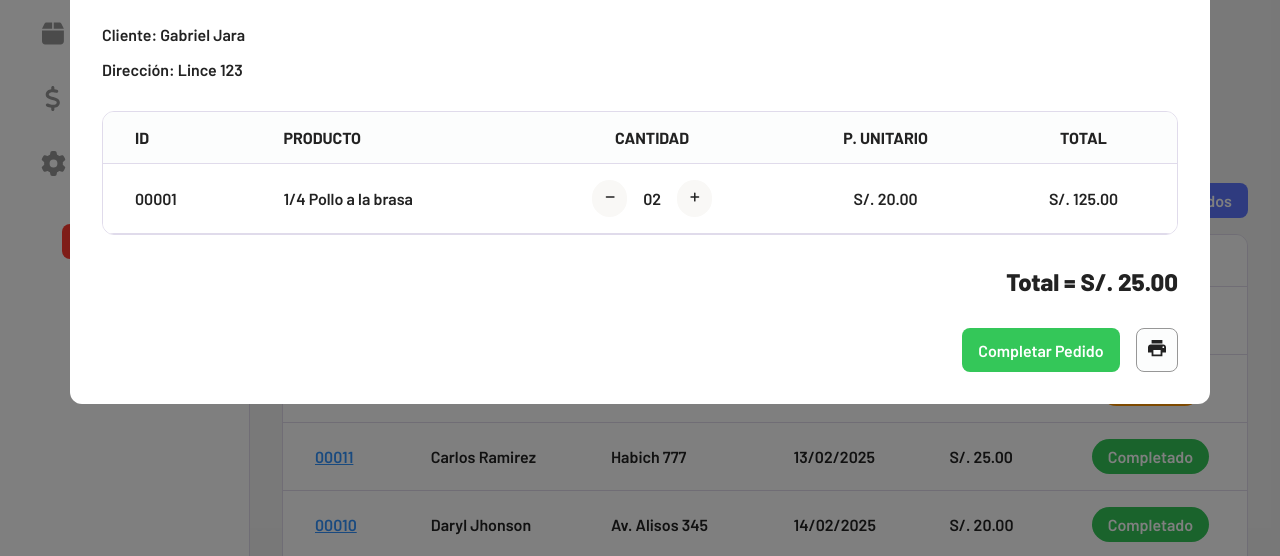
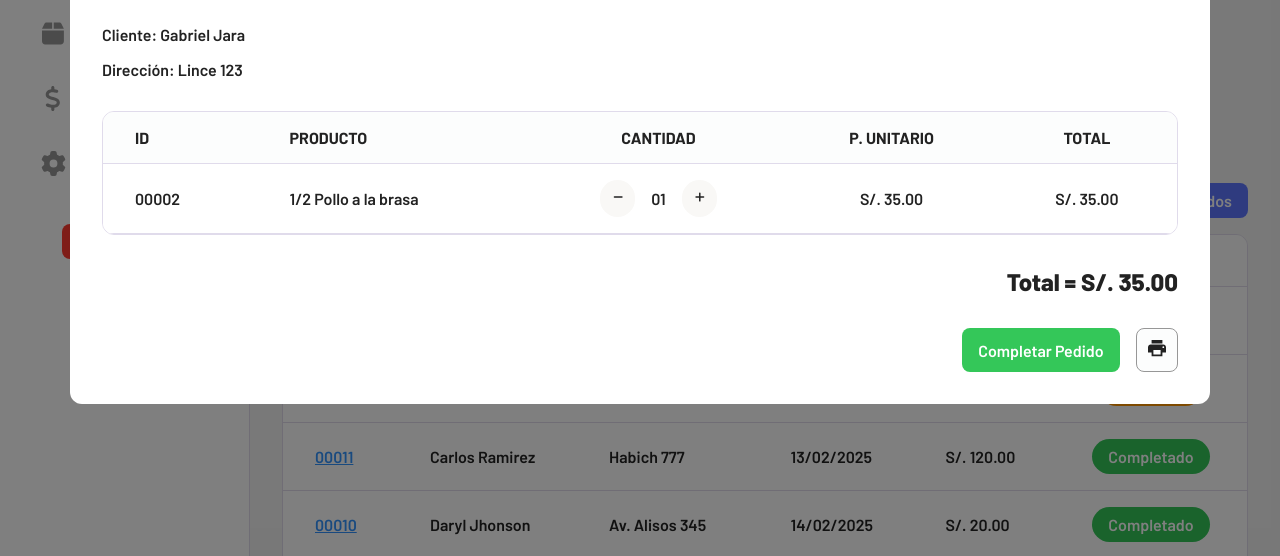
Before and after one commit to dan-vc/sistema-interno-polleria-suarez, a plain HTML site: page dashboard.html in a window 1280 px wide. Both pictures are taken after a click on the link "00013". Shown: the part 235-791 px from the top of the page. Drawn offline with Linux system fonts and the light colour scheme.

Commit message:
orderDetailPopup completed

```diff
--- a/dashboard.html
+++ b/dashboard.html
@@ -153,33 +153,8 @@
                     <th>P. Unitario</th>
                     <th>Total</th>
                 </thead>
-                <tbody>
-                    <tr>
-                        <td>00001</td>
-                        <td>1/4 Pollo a la brasa</td>
-                        <td>
-                            <div class="quantity">
-                                <div class="icon minus">
-                                    <svg width="19" height="18" viewBox="0 0 19 18" fill="none"
-                                        xmlns="http://www.w3.org/2000/svg">
-                                        <rect x="5.71118" y="8.25" width="9" height="1.5" rx="0.75" fill="#222222" />
-                                    </svg>
-                                </div>
-                                <p>02</p>
-                                <div class="icon plus">
-                                    <svg width="19" height="18" viewBox="0 0 19 18" fill="none"
-                                        xmlns="http://www.w3.org/2000/svg">
-                                        <rect x="5.28857" y="8.25" width="9" height="1.5" rx="0.75" fill="#222222" />
-                                        <path fill-rule="evenodd" clip-rule="evenodd"
-                                            d="M10.5386 5.0625V12.9375C10.5386 13.2482 10.2028 13.5 9.78857 13.5C9.37436 13.5 9.03857 13.2482 9.03857 12.9375V5.0625C9.03857 4.75184 9.37436 4.5 9.78857 4.5C10.2028 4.5 10.5386 4.75184 10.5386 5.0625Z"
-                                            fill="#222222" />
-                                    </svg>
-                                </div>
-                            </div>
-                        </td>
-                        <td>S/. 20.00</td>
-                        <td>S/. 125.00</td>
-                    </tr>
+                <tbody id="render-order-products">
+
                 </tbody>
             </table>
             <p class="order-total">Total = S/. <span id="OrderTotal">80.00</span></p>
--- a/data/db.js
+++ b/data/db.js
@@ -16,7 +16,7 @@ export const orders = [
         "address": "Lince 123",
         "date": "13/02/2025",
         "products": ['00002'],
-        "total": 25,
+        "total": 35,
         "status": "Completado"
     },
     {
@@ -25,7 +25,7 @@ export const orders = [
         "address": "Cerro 329",
         "date": "13/02/2025",
         "products": ['00004'],
-        "total": 25,
+        "total": 120,
         "status": "Pendiente"
     },
     {
@@ -34,7 +34,7 @@ export const orders = [
         "address": "Habich 777",
         "date": "13/02/2025",
         "products": ['00004'],
-        "total": 25,
+        "total": 120,
         "status": "Completado"
     },
     {
@@ -52,7 +52,7 @@ export const orders = [
         "address": "Calle Flores 123",
         "date": "15/02/2025",
         "products": ['00002', '00003'],
-        "total": 35.50,
+        "total": 110,
         "status": "Pendiente"
     },
     {
@@ -61,7 +61,7 @@ export const orders = [
         "address": "Av. Libertad 567",
         "date": "16/02/2025",
         "products": ['00004'],
-        "total": 15,
+        "total": 120,
         "status": "Pendiente"
     },
     {
@@ -69,8 +69,8 @@ export const orders = [
         "customer": "Laura Perez",
         "address": "Calle Luna 789",
         "date": "17/02/2025",
-        "products": ['00005', '00006'],
-        "total": 45.75,
+        "products": ['00004', '00005'],
+        "total": 145,
         "status": "Completado"
     },
     {
@@ -78,8 +78,8 @@ export const orders = [
         "customer": "Juan Rodriguez",
         "address": "Av. Sol 101",
         "date": "18/02/2025",
-        "products": ['00007'],
-        "total": 30,
+        "products": ['00005'],
+        "total": 25,
         "status": "Pendiente"
     },
     {
@@ -87,8 +87,8 @@ export const orders = [
         "customer": "Ana Lopez",
         "address": "Calle Estrella 202",
         "date": "19/02/2025",
-        "products": ['00008', '00009'],
-        "total": 60,
+        "products": ['00005'],
+        "total": 25,
         "status": "Pendiente"
     },
     {
@@ -96,8 +96,8 @@ export const orders = [
         "customer": "Pedro Sanchez",
         "address": "Av. Rio 303",
         "date": "20/02/2025",
-        "products": ['00010'],
-        "total": 25,
+        "products": ['00001'],
+        "total": 20,
         "status": "Completado"
     },
     {
@@ -105,8 +105,8 @@ export const orders = [
         "customer": "Sofia Ramirez",
         "address": "Calle Montaña 404",
         "date": "21/02/2025",
-        "products": ['00011', '00012'],
-        "total": 50,
+        "products": ['00001', '00002'],
+        "total": 55,
         "status": "Pendiente"
     },
     {
@@ -114,8 +114,8 @@ export const orders = [
         "customer": "Miguel Torres",
         "address": "Av. Bosque 505",
         "date": "22/02/2025",
-        "products": ['00013'],
-        "total": 40,
+        "products": ['00003'],
+        "total": 75,
         "status": "Pendiente"
     },
     {
@@ -123,8 +123,8 @@ export const orders = [
         "customer": "Elena Castro",
         "address": "Calle Mar 606",
         "date": "23/02/2025",
-        "products": ['00014', '00015'],
-        "total": 55,
+        "products": ['00004'],
+        "total": 120,
         "status": "Completado"
     }
 ];
@@ -140,6 +140,7 @@ export const products = [
         "stock": 75
     },
     {
+        "id": "00002",
         "name": "1/2 Pollo a la brasa",
         "img": "/img/product-2.jpeg",
         "description": "1/2 Pollo a la brasa + papas fritas + ensalada + cremas",
@@ -147,6 +148,7 @@ export const products = [
         "stock": 52
     },
     {
+        "id": "00003",
         "name": "1 Pollo a la brasa",
         "img": "/img/product-3.png",
         "description": "1 Pollo a la brasa + papas fritas + ensalada + cremas",
@@ -154,6 +156,7 @@ export const products = [
         "stock": 30
     },
     {
+        "id": "00004",
         "name": "2 Pollos a la brasa",
         "img": "/img/product-4.png",
         "description": "2 Pollos a la brasa + papas fritas + ensalada + cremas",
@@ -161,6 +164,7 @@ export const products = [
         "stock": 15
     },
     {
+        "id": "00005",
         "name": "Parrillera Suarez",
         "img": "/img/product-5.jpg",
         "description": "1/4 Pollo a la brasa + 2 anticuchos + ensalada + cremas",
--- a/js/renderOrders.js
+++ b/js/renderOrders.js
@@ -1,4 +1,4 @@
-import { orders } from '/data/db.js';
+import { orders, products } from '/data/db.js';
 
 document.addEventListener('DOMContentLoaded', () => {
     /* Obtener los elementos HTML */
@@ -145,6 +145,44 @@ document.addEventListener('DOMContentLoaded', () => {
             popupContent.querySelector('#CustomerAddress').innerHTML = order.address;
             popupContent.querySelector('#OrderTotal').innerHTML = order.total.toFixed(2);
 
+            let HTMLTemplate = "";
+            const orderProducts = products.filter(product => order.products.includes(product.id))
+
+            console.log(orderProducts)
+
+            orderProducts.forEach(product => {
+                HTMLTemplate += `
+                    <tr>
+                        <td>${product.id}</td>
+                        <td>${product.name}</td>
+                        <td>
+                            <div class="quantity">
+                                <div class="icon minus">
+                                    <svg width="19" height="18" viewBox="0 0 19 18" fill="none"
+                                        xmlns="http://www.w3.org/2000/svg">
+                                        <rect x="5.71118" y="8.25" width="9" height="1.5" rx="0.75" fill="#222222" />
+                                    </svg>
+                                </div>
+                                <p>01</p>
+                                <div class="icon plus">
+                                    <svg width="19" height="18" viewBox="0 0 19 18" fill="none"
+                                        xmlns="http://www.w3.org/2000/svg">
+                                        <rect x="5.28857" y="8.25" width="9" height="1.5" rx="0.75" fill="#222222" />
+                                        <path fill-rule="evenodd" clip-rule="evenodd"
+                                            d="M10.5386 5.0625V12.9375C10.5386 13.2482 10.2028 13.5 9.78857 13.5C9.37436 13.5 9.03857 13.2482 9.03857 12.9375V5.0625C9.03857 4.75184 9.37436 4.5 9.78857 4.5C10.2028 4.5 10.5386 4.75184 10.5386 5.0625Z"
+                                            fill="#222222" />
+                                    </svg>
+                                </div>
+                            </div>
+                        </td>
+                        <td>S/. ${product.price.toFixed(2)}</td>
+                        <td>S/. ${product.price.toFixed(2)}</td>
+                    </tr>
+                `
+            })
+
+            popupContent.querySelector('#render-order-products').innerHTML = HTMLTemplate;
+
         }
     });
 })
```
Also changed, not shown: orders.html (+2 -27 lines).
